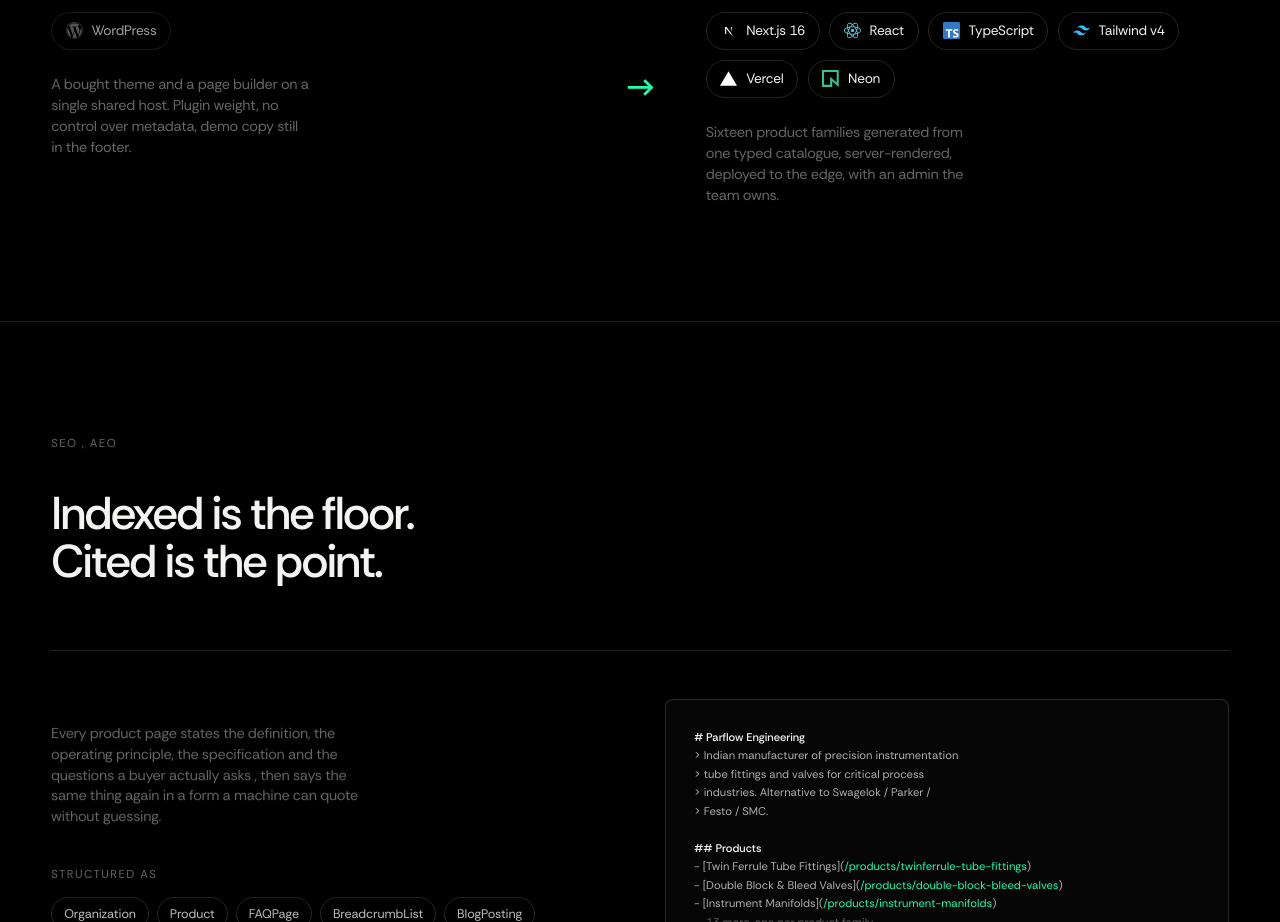
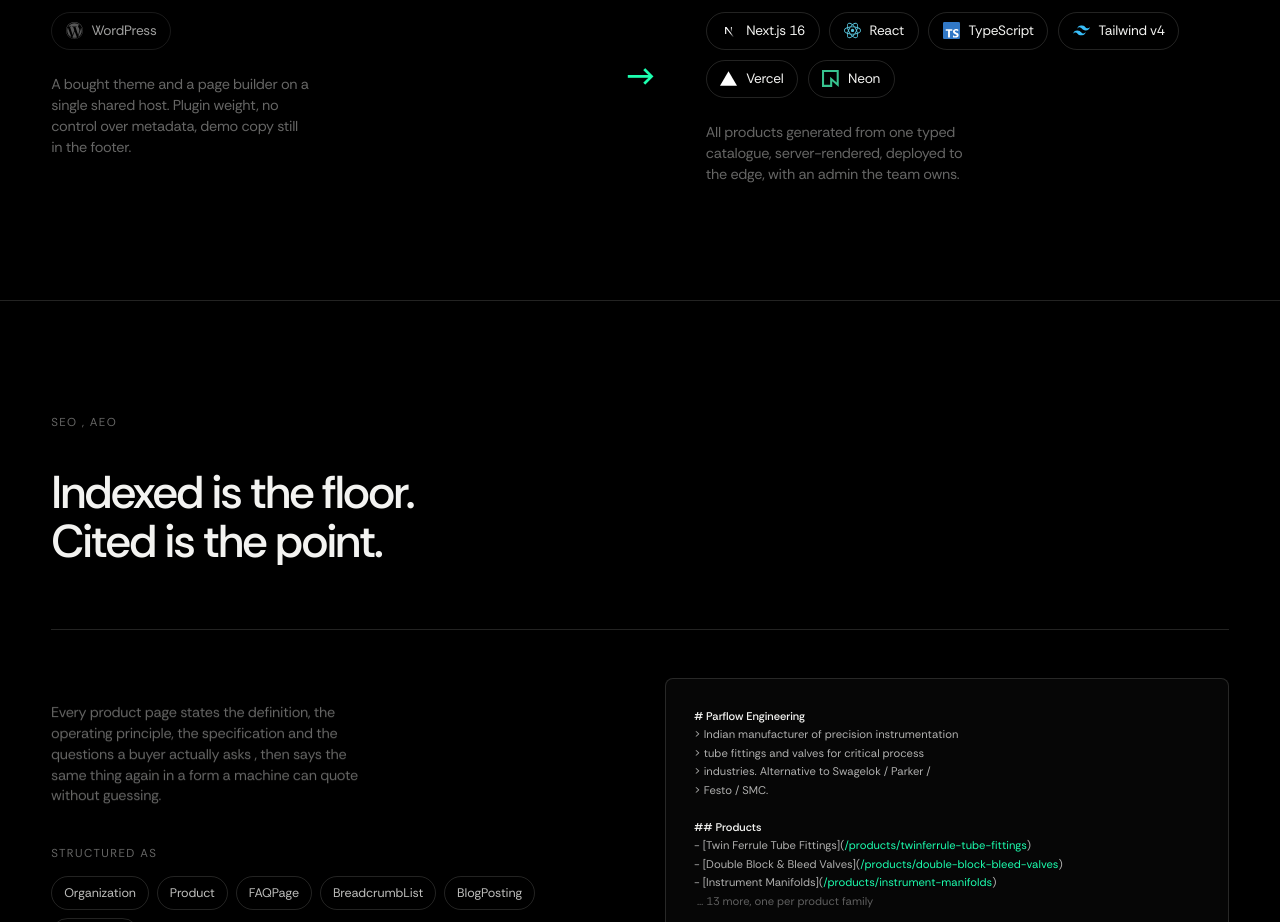
Before and after one commit to HitendraKawale/agency, a Next.js app: page /projects/parflow-engineering in a window 1280 px wide. Shown: the part 2260-3182 px from the top of the page. Built offline with nearby package versions, Linux system fonts and the light colour scheme.

Commit message:
getting it smoothly in

```diff
--- a/app/projects/parflow-engineering/page.tsx
+++ b/app/projects/parflow-engineering/page.tsx
@@ -58,7 +58,7 @@
         { name: "Vercel", logo: "/logos/vercel.svg" },
         { name: "Neon", logo: "/logos/neon.svg" },
       ],
-      note: "Sixteen product families generated from one typed catalogue, server-rendered, deployed to the edge, with an admin the team owns.",
+      note: "All products generated from one typed catalogue, server-rendered, deployed to the edge, with an admin the team owns.",
     },
   },
   seo: {
```
